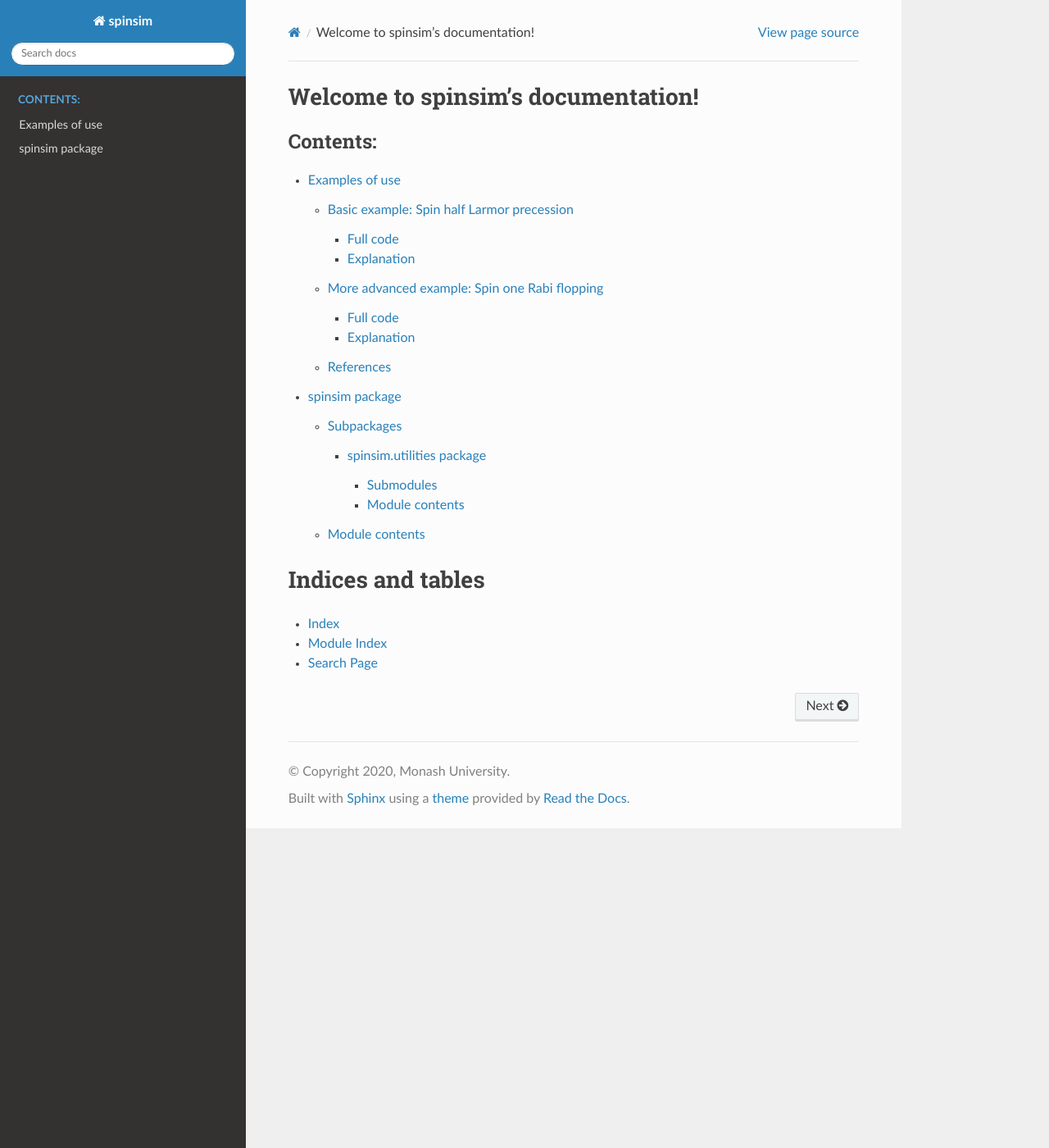
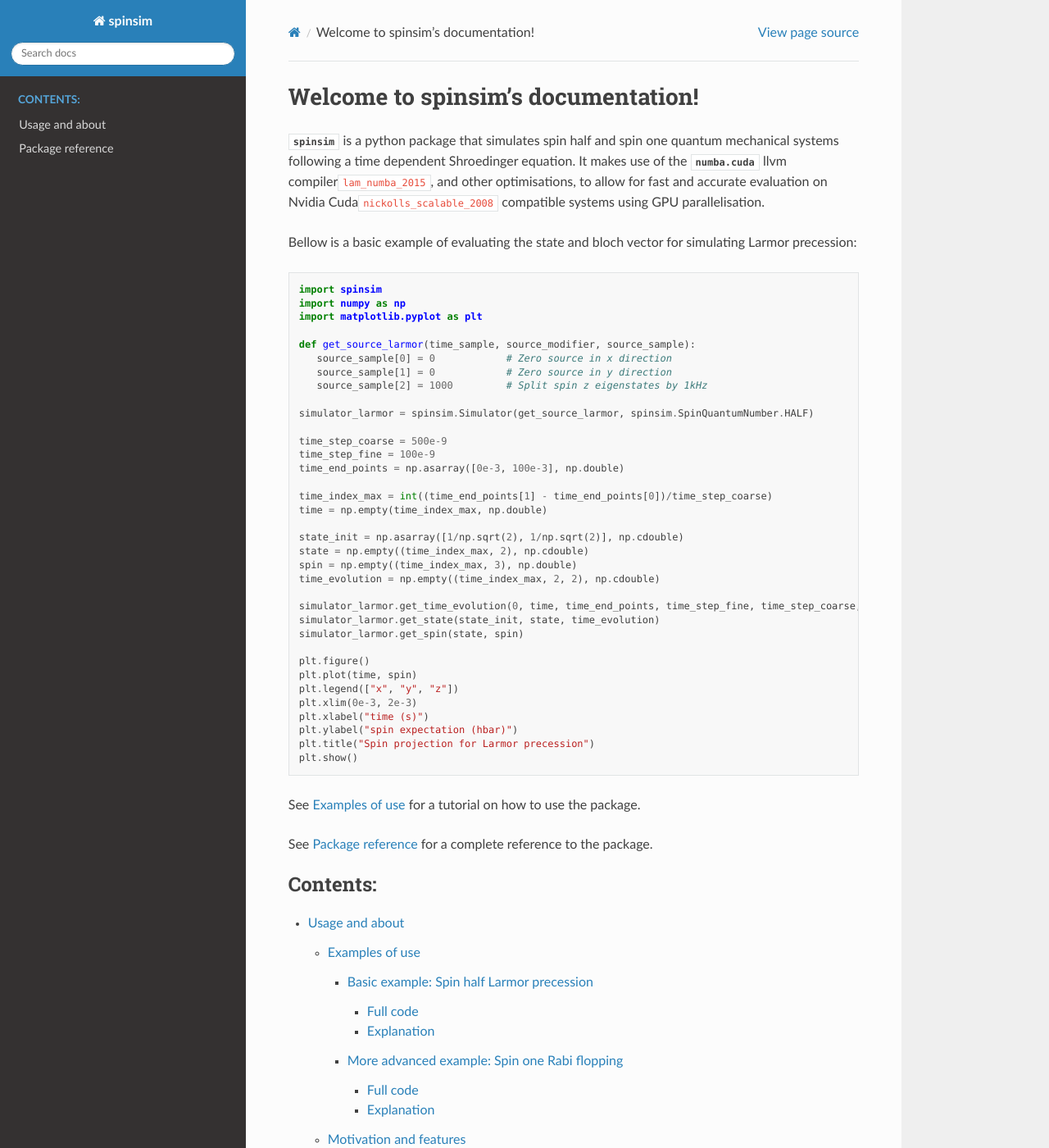
Before and after one commit to alexander-tritt-monash/spinsim, a Sphinx documentation site: the page built from docs/source/index.rst, in a window 1280 px wide and 1400 px high. Shown: the whole window at 82% size. Built offline with Sphinx 7.4.7 and the Read the Docs theme 2.0.0, drawn with Linux system fonts in a browser that asks for light colours; cross-references to code outside the pages are shown as plain code; some of the changed text lies outside the part shown.

Commit message:
Added some information about the package

```diff
--- /dev/null
+++ b/docs/source/about.architecture.rst
@@ -0,0 +1,4 @@
+.. _architecture:
+
+Implementation
+==============
--- /dev/null
+++ b/docs/source/about.rst
@@ -0,0 +1,10 @@
+Usage and about
+===============
+
+.. toctree::
+    :maxdepth: 4
+    :caption: Contents:
+
+    about.examples
+    about.motivation
+    about.architecture
--- a/docs/source/index.rst
+++ b/docs/source/index.rst
@@ -6,11 +6,57 @@
 Welcome to spinsim's documentation!
 ===================================
 
+:mod:`spinsim` is a python package that simulates spin half and spin one quantum mechanical systems following a time dependent Shroedinger equation. It makes use of the :class:`numba.cuda` llvm compiler\ :cite:`lam_numba_2015`, and other optimisations, to allow for fast and accurate evaluation on Nvidia Cuda\ :cite:`nickolls_scalable_2008` compatible systems using GPU parallelisation.
+
+Bellow is a basic example of evaluating the state and bloch vector for simulating Larmor precession:
+
+.. code-block:: python
+
+   import spinsim
+   import numpy as np
+   import matplotlib.pyplot as plt
+
+   def get_source_larmor(time_sample, source_modifier, source_sample):
+      source_sample[0] = 0            # Zero source in x direction
+      source_sample[1] = 0            # Zero source in y direction
+      source_sample[2] = 1000         # Split spin z eigenstates by 1kHz
+
+   simulator_larmor = spinsim.Simulator(get_source_larmor, spinsim.SpinQuantumNumber.HALF)
+
+   time_step_coarse = 500e-9
+   time_step_fine = 100e-9
+   time_end_points = np.asarray([0e-3, 100e-3], np.double)
+
+   time_index_max = int((time_end_points[1] - time_end_points[0])/time_step_coarse)
+   time = np.empty(time_index_max, np.double)
+
+   state_init = np.asarray([1/np.sqrt(2), 1/np.sqrt(2)], np.cdouble)
+   state = np.empty((time_index_max, 2), np.cdouble)
+   spin = np.empty((time_index_max, 3), np.double)
+   time_evolution = np.empty((time_index_max, 2, 2), np.cdouble)
+
+   simulator_larmor.get_time_evolution(0, time, time_end_points, time_step_fine, time_step_coarse, time_evolution)
+   simulator_larmor.get_state(state_init, state, time_evolution)
+   simulator_larmor.get_spin(state, spin)
+
+   plt.figure()
+   plt.plot(time, spin)
+   plt.legend(["x", "y", "z"])
+   plt.xlim(0e-3, 2e-3)
+   plt.xlabel("time (s)")
+   plt.ylabel("spin expectation (hbar)")
+   plt.title("Spin projection for Larmor precession")
+   plt.show()
+
+See :ref:`examples` for a tutorial on how to use the package.
+
+See :ref:`package` for a complete reference to the package.
+
 .. toctree::
    :maxdepth: 4
    :caption: Contents:
 
-   examples
+   about
    spinsim
 
 
@@ -20,3 +66,8 @@ Indices and tables
 * :ref:`genindex`
 * :ref:`modindex`
 * :ref:`search`
+
+References
+==========
+
+.. bibliography:: ../../bib/spinsim.bib
--- a/docs/source/spinsim.rst
+++ b/docs/source/spinsim.rst
@@ -1,5 +1,7 @@
-spinsim package
-===============
+.. _package:
+
+Package reference
+=================
 
 Subpackages
 -----------
```
Also changed, not shown: docs/source/about.examples.rst (renamed from docs/source/examples.rst, +5 -3 lines), docs/source/about.motivation.rst (added, +106 -0 lines), example.py (+16 -42 lines), spinsim/__init__.py (+0 -25 lines), 1 other file.
